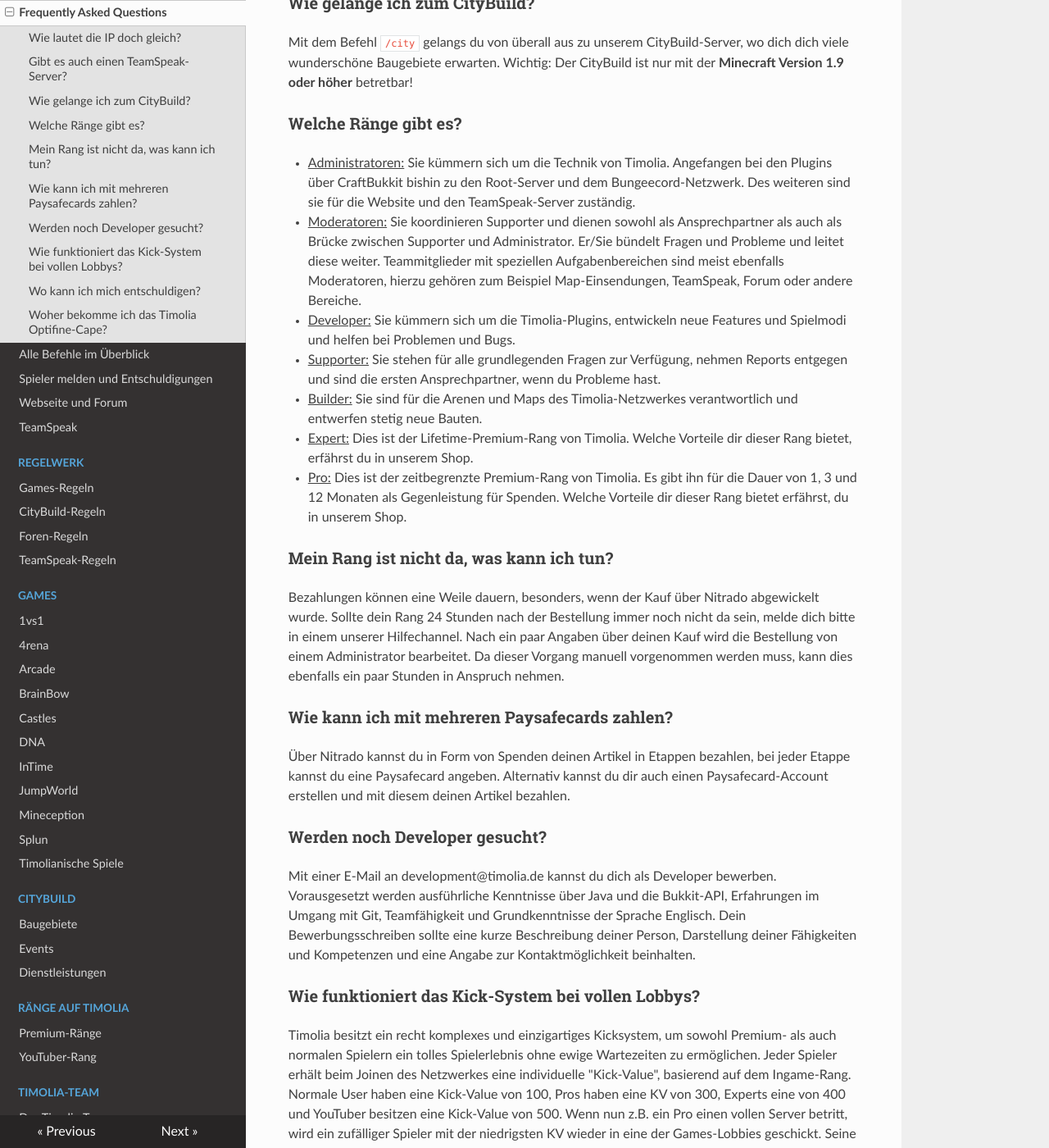
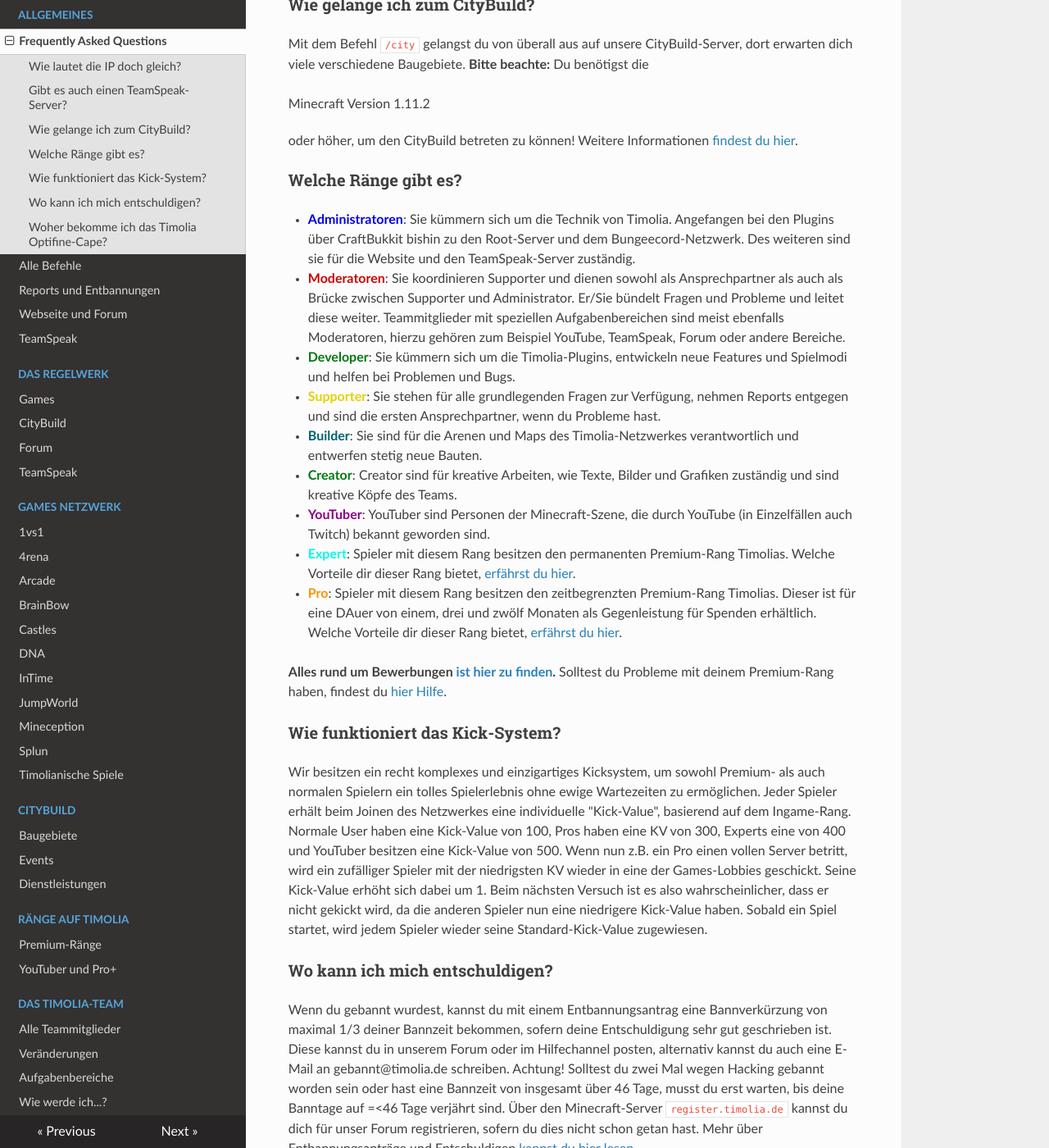
Before and after one commit to TimoliaDE/HowTo, an MkDocs documentation site: the page built from docs/faq.md, in a window 1280 px wide and 1400 px high, scrolled down 486 px. Shown: the whole window at 82% size. Built offline with MkDocs 1.6.1, drawn with Linux system fonts in a browser that asks for light colours; nearby versions of some CDN libraries; old or Windows-style settings are respelled for this version of MkDocs; some of the changed text lies outside the part shown.

Commit message:
first approach

```diff
--- a/docs/faq.md
+++ b/docs/faq.md
@@ -1,74 +1,72 @@
 # 1 - Allgemeines
 
 ### Wie lautet die IP doch gleich?
-Mit der Minecraft-Server-IP play.timolia.de erreichst du alle Server Timolias.
-Wir wünschen dir viel Spaß beim Spielen auf unserem Netzwerk!
+Mit der Minecraft-Serveradresse `play.timolia.de` erreichst du alle Server Timolias. Wir wünschen Dir viel Spaß auf unserem Netzwerk!
 
 ### Gibt es auch einen TeamSpeak-Server?
-Mit der TeamSpeak-Server-IP ts.timolia.de gelangst du zu unserem TeamSpeak-Server.
-Dort gibt es nicht nur Hilfechannel für schnellen Support, auch öffentliche Zonen erwarten dich.
-Auf unserem Server bieten wir zeitlich begrenzte Channel zum Mieten an,
-dafür benötigst du pro Monat 5000 Pixel oder  20000 Timolions.
-Alle weiteren Informationen findest du in der Channelbeschreibung von "Private Zonen".
+Mit der TeamSpeak-Serveradresse `ts.timolia.de` gelangst du auf unseren TeamSpeak-Server. Dort gibt es nicht nur Hilfechannel für schnellen Support, auch öffentliche Zonen erwarten dich.
+Auf unserem Server bieten wir zeitlich begrenzte Channel zum Mieten an, die Kosten betragen monatlich 2.500 Pixel oder 10.000 Timolions. Alle weiteren Informationen findest du
+[in unserer TeamSpeak-Erklärung](/teamspeak).
 
 ### Wie gelange ich zum CityBuild?
-Mit dem Befehl `/city` gelangs du von überall aus zu unserem CityBuild-Server, wo dich dich viele wunderschöne Baugebiete erwarten. Wichtig: Der CityBuild ist nur mit der <strong>Minecraft Version 1.9 oder höher</strong> betretbar!
+Mit dem Befehl `/city` gelangst du von überall aus auf unsere CityBuild-Server, dort erwarten dich viele verschiedene Baugebiete.
+<strong>Bitte beachte:</strong> Du benötigst die <ul>Minecraft Version 1.11.2</ul> oder höher, um den CityBuild betreten zu können!
+Weitere Informationen [findest du hier](/city/baugebiete/).
 
 ### Welche Ränge gibt es?
-- <u>Administratoren:</u>
+- <b><span style="color:#0101DF">Administratoren</span></b>:
 Sie kümmern sich um die Technik von Timolia. Angefangen bei den Plugins über CraftBukkit bishin zu den Root-Server und dem Bungeecord-Netzwerk.
 Des weiteren sind sie für die Website und den TeamSpeak-Server zuständig.
-- <u>Moderatoren:</u>
+
+- <b><span style="color:#CF0101">Moderatoren</span></b>:
 Sie koordinieren Supporter und dienen sowohl als Ansprechpartner als auch als Brücke zwischen Supporter und Administrator.
 Er/Sie bündelt Fragen und Probleme und leitet diese weiter. Teammitglieder mit speziellen Aufgabenbereichen sind meist ebenfalls Moderatoren,
-hierzu gehören zum Beispiel Map-Einsendungen, TeamSpeak, Forum oder andere Bereiche.
-- <u>Developer:</u>
+hierzu gehören zum Beispiel YouTube, TeamSpeak, Forum oder andere Bereiche.
+
+- <b><span style="color:#007812">Developer</span></b>:
 Sie kümmern sich um die Timolia-Plugins, entwickeln neue Features und Spielmodi und helfen bei Problemen und Bugs.
-- <u>Supporter:</u>
+
+- <b><span style="color:#E4D100">Supporter</span></b>:
 Sie stehen für alle grundlegenden Fragen zur Verfügung, nehmen Reports entgegen und sind die ersten Ansprechpartner, wenn du Probleme hast.
-- <u>Builder:</u>
+
+- <b><span style="color:#00646F">Builder</span></b>:
 Sie sind für die Arenen und Maps des Timolia-Netzwerkes verantwortlich und entwerfen stetig neue Bauten.
-- <u>Expert:</u>
-Dies ist der Lifetime-Premium-Rang von Timolia. Welche Vorteile dir dieser Rang bietet, erfährst du in unserem Shop.
-- <u>Pro:</u>
-Dies ist der zeitbegrenzte Premium-Rang von Timolia. Es gibt ihn für die Dauer von 1, 3 und 12 Monaten als Gegenleistung für Spenden.
-Welche Vorteile dir dieser Rang bietet erfährst, du in unserem Shop.
 
-### Mein Rang ist nicht da, was kann ich tun?
-Bezahlungen können eine Weile dauern, besonders, wenn der Kauf über Nitrado abgewickelt wurde. Sollte dein Rang 24 Stunden nach der Bestellung immer noch
-nicht da sein, melde dich bitte in einem unserer Hilfechannel. Nach ein paar Angaben über deinen Kauf wird die Bestellung von einem Administrator bearbeitet.
-Da dieser Vorgang manuell vorgenommen werden muss, kann dies ebenfalls ein paar Stunden in Anspruch nehmen.
+- <b><span style="color:#007812">Creator</span></b></b>:
+Creator sind für kreative Arbeiten, wie Texte, Bilder und Grafiken zuständig und sind kreative Köpfe des Teams.
 
-### Wie kann ich mit mehreren Paysafecards zahlen?
-Über Nitrado kannst du in Form von Spenden deinen Artikel in Etappen bezahlen, bei jeder Etappe kannst du eine Paysafecard angeben.
-Alternativ kannst du dir auch einen Paysafecard-Account erstellen und mit diesem deinen Artikel bezahlen.
+- <b><span style="color:#8B008B">YouTuber</span></b>:
+YouTuber sind Personen der Minecraft-Szene, die durch YouTube (in Einzelfällen auch Twitch) bekannt geworden sind.
 
-### Werden noch Developer gesucht?
-Mit einer E-Mail an development@timolia.de kannst du dich als Developer bewerben. Vorausgesetzt werden ausführliche Kenntnisse über Java und die
-Bukkit-API, Erfahrungen im Umgang mit Git, Teamfähigkeit und Grundkenntnisse der Sprache Englisch. Dein Bewerbungsschreiben sollte eine kurze Beschreibung deiner Person,
-Darstellung deiner Fähigkeiten und Kompetenzen und eine Angabe zur Kontaktmöglichkeit beinhalten.
+- <b><span style="color:#00F9EC">Expert</span></b>:
+Spieler mit diesem Rang besitzen den permanenten Premium-Rang Timolias. Welche Vorteile dir dieser Rang bietet, [erfährst du hier](/ranks/premium/).
 
-### Wie funktioniert das Kick-System bei vollen Lobbys?
-Timolia besitzt ein recht komplexes und einzigartiges Kicksystem, um sowohl Premium- als auch normalen Spielern ein tolles Spielerlebnis ohne ewige Wartezeiten zu ermöglichen.
-Jeder Spieler erhält beim Joinen des Netzwerkes eine individuelle "Kick-Value", basierend auf dem Ingame-Rang. Normale User haben eine Kick-Value von 100,
-Pros haben eine KV von 300, Experts eine von 400 und YouTuber besitzen eine Kick-Value von 500. Wenn nun z.B. ein Pro einen vollen Server betritt, wird ein zufälliger
-Spieler mit der niedrigsten KV wieder in eine der Games-Lobbies geschickt. Seine Kick-Value erhöht sich dabei um 1. Beim nächsten Versuch ist es also wahrscheinlicher, dass er nicht
-gekickt wird, da die anderen Spieler nun eine niedrigere Kick-Value haben. Sobald ein Spiel startet, wird jedem Spieler wieder seine Standard-Kick-Value zugewiesen.
+- <b><span style="color:#F99500">Pro</span></b>:
+Spieler mit diesem Rang besitzen den zeitbegrenzten Premium-Rang Timolias. Dieser ist für eine DAuer von einem, drei und zwölf Monaten als Gegenleistung für Spenden erhältlich.
+Welche Vorteile dir dieser Rang bietet, [erfährst du hier](/ranks/premium/).
+
+<b>Alles rund um Bewerbungen [ist hier zu finden](/team/apply/).</b> Solltest du Probleme mit deinem  Premium-Rang haben, findest du [hier Hilfe](/ranks/premium/).
+
+### Wie funktioniert das Kick-System?
+Wir besitzen ein recht komplexes und einzigartiges Kicksystem, um sowohl Premium- als auch normalen Spielern ein tolles Spielerlebnis ohne ewige Wartezeiten zu ermöglichen.
+Jeder Spieler erhält beim Joinen des Netzwerkes eine individuelle "Kick-Value", basierend auf dem Ingame-Rang. Normale User haben eine Kick-Value von 100, Pros haben eine KV von 300,
+Experts eine von 400 und YouTuber besitzen eine Kick-Value von 500. Wenn nun z.B. ein Pro einen vollen Server betritt, wird ein zufälliger Spieler mit der niedrigsten KV wieder in eine
+der Games-Lobbies geschickt. Seine Kick-Value erhöht sich dabei um 1. Beim nächsten Versuch ist es also wahrscheinlicher, dass er nicht gekickt wird, da die anderen Spieler nun eine
+niedrigere Kick-Value haben. Sobald ein Spiel startet, wird jedem Spieler wieder seine Standard-Kick-Value zugewiesen.
 
 ### Wo kann ich mich entschuldigen?
-Wenn du gebannt wurdest, kannst du mit  einem Entbannungsantrag eine Bannverkürzung von maximal 1/3 deiner Bannzeit bekommen, sofern
-deine Entschuldigung sehr gut geschrieben ist. Diese kannst du in unserem Forum oder im Hilfechannel posten, alternativ
-kannst du auch eine E-Mail an gebannt@timolia.de schreiben. Achtung! Solltest du zwei Mal wegen Hacking gebannt worden sein oder hast eine
-Bannzeit von insgesamt über 46 Tagen, besteht für dich keine Chance auf eine Entbannung, da die Banntage erst verjähren wüssen. Über den Minecraft-Server `register.timolia.de` kannst
-du dich für unser Forum registrieren, sofern du dies nicht schon getan hast.
+Wenn du gebannt wurdest, kannst du mit einem Entbannungsantrag eine Bannverkürzung von maximal 1/3 deiner Bannzeit bekommen, sofern deine Entschuldigung sehr gut geschrieben ist.
+Diese kannst du in unserem Forum oder im Hilfechannel posten, alternativ kannst du auch eine E-Mail an gebannt@timolia.de schreiben. Achtung! Solltest du zwei Mal wegen Hacking gebannt worden
+sein oder hast eine Bannzeit von insgesamt über 46 Tage, musst du erst warten, bis deine Banntage auf =<46 Tage verjährt sind.
+Über den Minecraft-Server `register.timolia.de` kannst du dich für unser Forum registrieren, sofern du dies nicht schon getan hast.
+Mehr über Entbannungsanträge und Entschuldigen [kannst du hier lesen](/bans/).
 
 ### Woher bekomme ich das Timolia Optifine-Cape?
-- URL: http://www.needcoolshoes.com/banner?=paeyeseqpwphec
+- URL: [http://www.needcoolshoes.com/banner?=paeyeseqpwphec](http://www.needcoolshoes.com/banner?=paeyeseqpwphec)
 - Align: Scale oder Bottom
 - Top: 334CB2
 - Bottom: 334CB2
 
-Hier kannst du die LabyMod-Capes herunterladen: http://imgur.com/a/3elqD
 
 # 2 - Games
 
@@ -77,33 +75,21 @@ In 4rena und InTime sind Teams ausdrücklich verboten, in BrainBow wird Teaming
 Wer in den Timolianischen Spielen teamt, hat keine Konsequenzen zu befürchten.
 
 ### Wie funktioniert ... ?
-In jeder Lobby der Modi findest du in deinem Inventar eine genaue Erklärung, die das jeweilige Spielgeschehen erläutert.
-
-### Kann ich auch Supporter, Moderator oder Admin werden?
-Durch positives Auffallen in Form von Live- und Chatreports, positiver Aktivität im Ingame-Chat, Hilfsbereitschaft oder andere Arten von Engagement kannst du
-deine Chancen auf ein Bewerbungsgespräch steigern, doch auch ohne besonderen Rang kannst du unser Servernetzwerk in vielerlei Hinsicht unterstützen.
-Explizite Bewerbungen sind nur für den Developer Rang möglich.
-
-### Wie kann ich Builder werden?
-In angekündigten Bauevents könnt ihr eure Baukünste unter Beweis stellen,
-mit etwas Glück und viel Talent seid ihr vielleicht schon bald ein Teil des Bauteams.
+In jeder Lobby der Modi findest du in deinem Inventar eine genaue Erklärung, die das jeweilige Spielgeschehen erläutert. Natürlich kannst du alles auch hier in unserem HowTo nachlesen.
 
 ### Wo kann ich Maps einsenden?
 In unserem Forum im Themenbereich “Map-Einsendungen” können gebaute Arenen präsentiert werden, welche von allen Teammitgliedern,
-insbesondere von unserem Bauteam begutachtet werden.
+insbesondere von unserem Bauteam begutachtet werden. Mehr dazu kannst du [hier nachlesen](https://forum.timolia.de/threads/wie-sende-ich-eine-map-ein.3/).
 
 ### Darf ich Arenen von Timolia verwenden?
 Alle Maps, die du auf unserem Netzwerk findest, bieten wir nicht zum Download an, da es nicht gerne gesehen wird, wenn unsere Arenen ohne vorherige Zustimmung verbreitet werden.
 Jedoch werden wir in keinster Weise gegen die Verwendung unserer Maps vorgehen, daher bitten wir um eine Erwähnung der Erbauer, sofern ihr eine Timolia-Map verwenden solltet.
 
+
 # 3 - CityBuild
-
 Mit dem CityBuild begann alles. Am 07.05.2011 gründete Tim den CityBuild Timolias. Dieser Server existiert noch heute.
 Timolia besitzt ein goldenes Herz, einen der schönsten CityBuild-Server der Minecraft-Community. Die Welt ist überzogen mit vielen einzigartigen Baugebieten.
 Der CityBuild ist ein Community-Basierter Survival-Bauserver. Es gibt viele verschiedene Baugebiete an denen du dich auf deine Weise austoben und deiner Kreativität dabei freien Lauf lassen kannst
-
-### Wie gelange ich  auf den CityBuild?
-Du kannst uns jederzeit auf dem Timolia-Netzwerk aufsuchen. Gib dafür einfach `/city` im Chat ein und der Spaß kann beginnen! Wichtig: Der CityBuild ist nur mit der <strong>Minecraft Version 1.9 oder höher</strong> betretbar!
 
 ### Was kann ich hier machen?
 Auf dem CityBuild-Server kannst du dir Grundstücke kaufen und diese dem Baugebiet entsprechend bebauen. Hier und da finden kleine Events in Form von (zum Beispiel) Minigames statt.
@@ -124,21 +110,21 @@ Du kannst jederzeit, wenn du dich auf dem Citybuild befindest gewisse Missionen
 Es gibt 3 Möglichkeiten Geld zu verdienen:
 - Onlinezeit: Du bekommst alle 15 Minuten genau 25 Timolions, dazu musst du die 15 Minuten aber durchgehend online sein.
 - Items verkaufen: Du kannst deine gefarmten Sachen im  Adminshop oder in Shops von anderen Usern verkaufen. Jedoch hast du auch die Möglichkeit den Handelschat zu benutzen,
-hier kannst du mit anderen Usern handeln. Du erreichst den Handelschat  mit /ch join handel, zurück kommst du mit /ch join city. Der Handelschat ist ein globaler Chat und somit auf allen Cityserver zu lesen.
+hier kannst du mit anderen Usern handeln. Du erreichst den Handelschat  mit `/ch join handel`, zurück kommst du mit `/ch join city`. Der Handelschat ist ein globaler Chat und somit auf allen Cityserver zu lesen.
 - Durch das gewinnen von Spielen und Events kann man Geld verdienen.
 - Jobs: Eine weitere Möglickeit, an Geld zu kommen, sind Jobs. Du kannst im öffentlichen Chat nach Jobs mit Bezahlung von anderen Usern fragen.
-Wieviel Geld du momentan besitzt siehst du mit /money bzw. im Infoboard rechts an der Seite oder im Tab.
+Wieviel Geld du momentan besitzt siehst du mit `/money` bzw. im Infoboard rechts an der Seite oder im Tab.
 
 ### Was sind Achievements?
 Achievements kann man während des Spielens auf dem Citybuild abschließen. Eine Übersicht über alle Achievements findest du unter dem Befehl `/achievements`.
 
 ### Wie gelange ich in die Abbauwelt?
 Du erreichst die Abbauwelt über den Citybuildhub, du musst `/city` in den Chat eingeben und dann über den Kompass den richtigen Server auswählen.
-Alternativ kannst du überall auf dem Citybuild /abbau eingeben.
+Alternativ kannst du überall auf dem Citybuild `/abbau` eingeben.
 
 ### Wo ist die Shopwelt?
 Du erreichst die Shopwelt über den Citybuildhub, du musst `/city` in den Chat eingeben und dann über den Kompass den richtigen Server auswählen.
-Alternativ kannst du überall auf dem Citybuild /shop eingeben.
+Alternativ kannst du überall auf dem Citybuild `/shop` eingeben.
 
 ### Was sind Farmgrundstücke?
 Farmgrundstücke sind große 100x100 Grundstücke, die du dir für 500.000T kaufen kannst. Du kannst darauf, wie es der Name schon sagt, deine Farmen oder andere Großbauprojekte von dir errichten.
@@ -151,13 +137,6 @@ Bitte beachte die Grundstückspreise der spezifischen Baugebiete und halte das G
 ### Wie kann ich Probleme melden?
 Probleme, Bugs, Anmerkungen (Serverbezogen) können über das Ticketsystem gemeldet werden. Dazu kannst du den Befehl `/ticket <Anliegen>` eingeben.
 
-### Wie werde ich Teammitglied?
-- Immer höflich und hilfsbereit sein.
-- Die Regeln und Befehle im Tiefschlaf auswendig können.
-- Aktivität im TeamSpeak, im Forum und Ingame zeigen.
-- Nie nach dem Team-Mitglied-Status fragen und auch KEINE Bewerbung im Forum schreiben!
-- Wenn wir dich für geeignet halten, kommen wir auf dich zu. Nicht anders herum.
-
 ### Was ist Karma?
 Karma kann man sich durch langes spielen auf dem Server verdienen. Man erhält es durch Achievements abschließen, das Karma wird in unterschiedlichen Leveln aufgestuft.
 Je höher dein Karmalevel ist, desto mehr Vorteile wie z.B. längere Zeit vor dem AFK-Kick hat man auf dem Server.
@@ -165,15 +144,3 @@ Je höher dein Karmalevel ist, desto mehr Vorteile wie z.B. längere Zeit vor de
 ### Wo kann ich seltene Items kaufen bzw. Items verkaufen?
 Der Adminshop verkauft diese Blöcke oder Items für relativ viel Geld. Du erreichst ihn, indem über den Citybuildhub zu den Shopwelten gelangst.
 Du kannst alle Items außer Banner,Tränke, gefärbte Lederrüstung und verzauberte Items an den Schrotthändler, welcher in jedem Adminshop zu finden ist, verkaufen.
-
-### Welche Vorteile habe ich als PRO/Expert?
-- Du kannst auf den vollen CityBuild joinen
-- Dein Name ist ORANGE
-- Du kannst dir mehrere Homes setzen.
-- Du hast die Möglichkeit, dir deine Tageszeit für deinen Client umzustellen `/ptime [day|night|reset]` – Verändert nichts am Mob-Spawning
-- Du hast die Möglichkeit dir dein Wetter für deinen Client umzustellen `/pweather [sun|storm|reset]`
-- Du erhältst ein 50×50 Grundstücke in Upperhills für 2500T statt 250.000T
-- `/craft` – Mobile Werkbank, also immer 3×3 Crafting möglich
-- `/hat` – Ermöglicht es dir so gut wie jedes Item, welches Du in der Hand hältst, auf den Kopf zu setzen
-- `/recipe [ItemName|ItemID]` – Zeigt dir das Rezept für das angegebene Item an
-- `/enderchest` – Öffnet jederzeit deine Enderchest (Außer in der PvP-Zone)
--- a/mkdocs.yml
+++ b/mkdocs.yml
@@ -2,18 +2,18 @@ site_name: Timolia Anleitung
 
 pages:
 - Über: 'index.md'
-- Allgemein:
+- Allgemeines:
   - Frequently Asked Questions: 'faq.md'
-  - Alle Befehle im Überblick: 'commands.md'
-  - Spieler melden und Entschuldigungen: 'bans.md'
+  - Alle Befehle: 'commands.md'
+  - Reports und Entbannungen: 'bans.md'
   - Webseite und Forum: 'web.md'
   - TeamSpeak: 'teamspeak.md'
-- Regelwerk:
-  - Games-Regeln: 'rules/games.md'
-  - CityBuild-Regeln: 'rules/city.md'
-  - Foren-Regeln: 'rules/forum.md'
-  - TeamSpeak-Regeln: 'rules/teamspeak.md'
-- Games:
+- Das Regelwerk:
+  - Games: 'rules/games.md'
+  - CityBuild: 'rules/citybuild.md'
+  - Forum: 'rules/forum.md'
+  - TeamSpeak: 'rules/teamspeak.md'
+- Games Netzwerk:
   - 1vs1: 'games/1vs1.md'
   - 4rena: 'games/4rena.md'
   - Arcade: 'games/arcade.md'
@@ -31,11 +31,51 @@ pages:
   - Dienstleistungen: 'city/dienstleistungen.md'
 - Ränge auf Timolia:
   - Premium-Ränge: 'ranks/premium.md'
-  - YouTuber-Rang: 'ranks/youtube.md'
-- Timolia-Team:
-  - Das Timolia-Team: 'team/team.md'
-  - Team-Wanderungen: 'team/teamchanges.md'
+  - YouTuber und Pro+: 'ranks/youtube.md'
+- Das Timolia-Team:
+  - Alle Teammitglieder: 'team/members.md'
+  - Veränderungen: 'team/changes.md'
   - Aufgabenbereiche: 'team/responsibilities.md'
+  - Wie werde ich...?: 'team/apply.md'
 
 theme: readthedocs
-site_author: tixia UG (haftungsbeschraenkt)
+site_author: tixia UG (haftungsbeschränkt)
+
+
+
+# pages:
+# - Über: 'index.md'
+# - Allgemein:
+#   - Frequently Asked Questions: 'faq.md'
+#   - Alle Befehle im Überblick: 'commands.md'
+#   - Spieler melden und Entschuldigungen: 'bans.md'
+#   - Webseite und Forum: 'web.md'
+#   - TeamSpeak: 'teamspeak.md'
+# - Regelwerk:
+#   - Games-Regeln: 'rules/games.md'
+#   - CityBuild-Regeln: 'rules/city.md'
+#   - Foren-Regeln: 'rules/forum.md'
+#   - TeamSpeak-Regeln: 'rules/teamspeak.md'
+# - Games:
+#   - 1vs1: 'games/1vs1.md'
+#   - 4rena: 'games/4rena.md'
+#   - Arcade: 'games/arcade.md'
+#   - BrainBow: 'games/brainbow.md'
+#   - Castles: 'games/castles.md'
+#   - DNA: 'games/dna.md'
+#   - InTime: 'games/intime.md'
+#   - JumpWorld: 'games/jumpworld.md'
+#   - Mineception: 'games/mineception.md'
+#   - Splun: 'games/splun.md'
+#   - Timolianische Spiele: 'games/tspiele.md'
+# - CityBuild:
+#   - Baugebiete: 'city/baugebiete.md'
+#   - Events: 'city/events.md'
+#   - Dienstleistungen: 'city/dienstleistungen.md'
+# - Ränge auf Timolia:
+#   - Premium-Ränge: 'ranks/premium.md'
+#   - YouTuber-Rang: 'ranks/youtube.md'
+# - Timolia-Team:
+#   - Das Timolia-Team: 'team/members.md'
+#   - Team-Wanderungen: 'team/changes.md'
+#   - Aufgabenbereiche: 'team/responsibilities.md'
```
Also changed, not shown: docs/bans.md (+12 -6 lines), docs/changelog.md (deleted, +0 -21 lines), docs/commands.md (+5 -1 lines), docs/index.md (+1 -1 lines), docs/ranks/wanderungen.md (deleted, +0 -1 lines), docs/team/apply.md (added, +1 -0 lines), docs/team/changelog.md (deleted, +0 -14 lines), docs/team/changes.md (renamed from docs/team/teamchanges.md), docs/team/members.md (renamed from docs/team/team.md), 1 other file.
